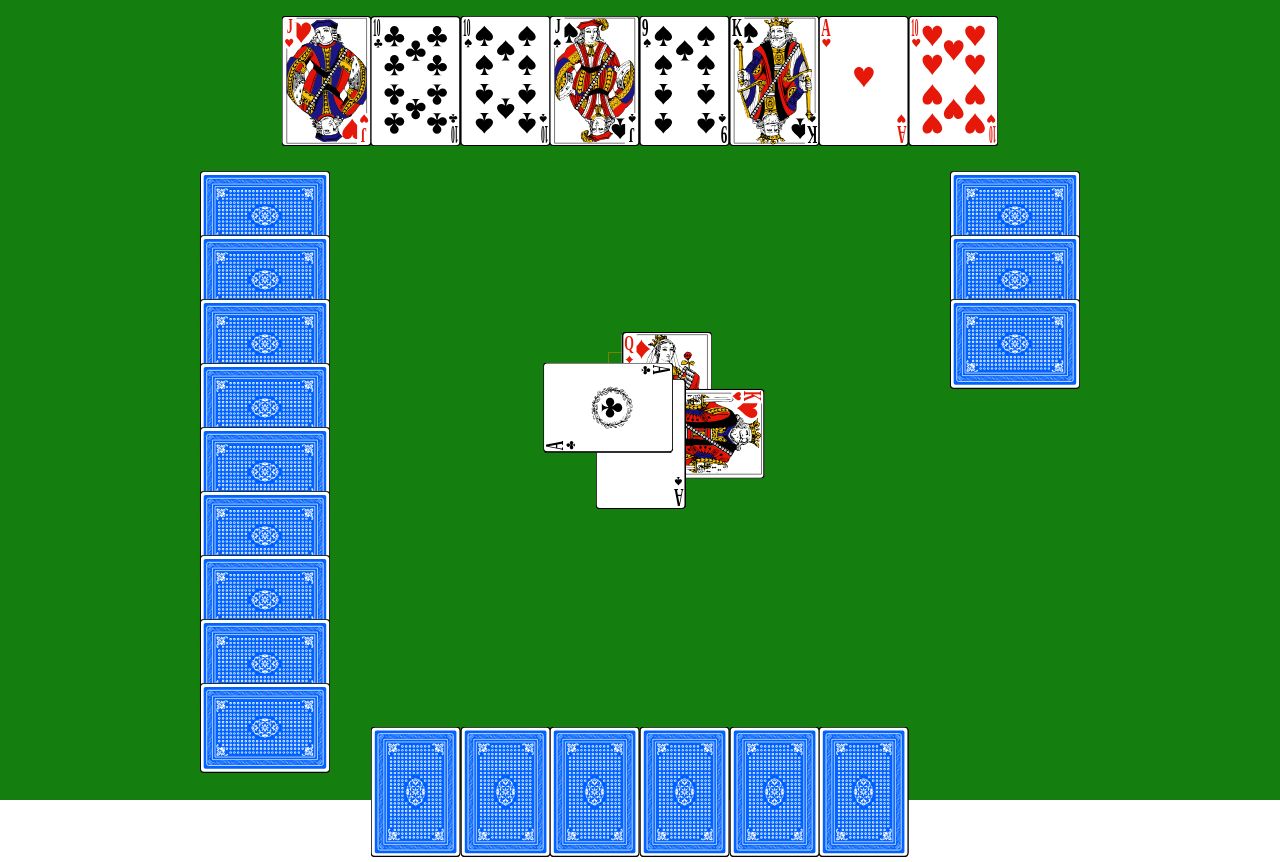
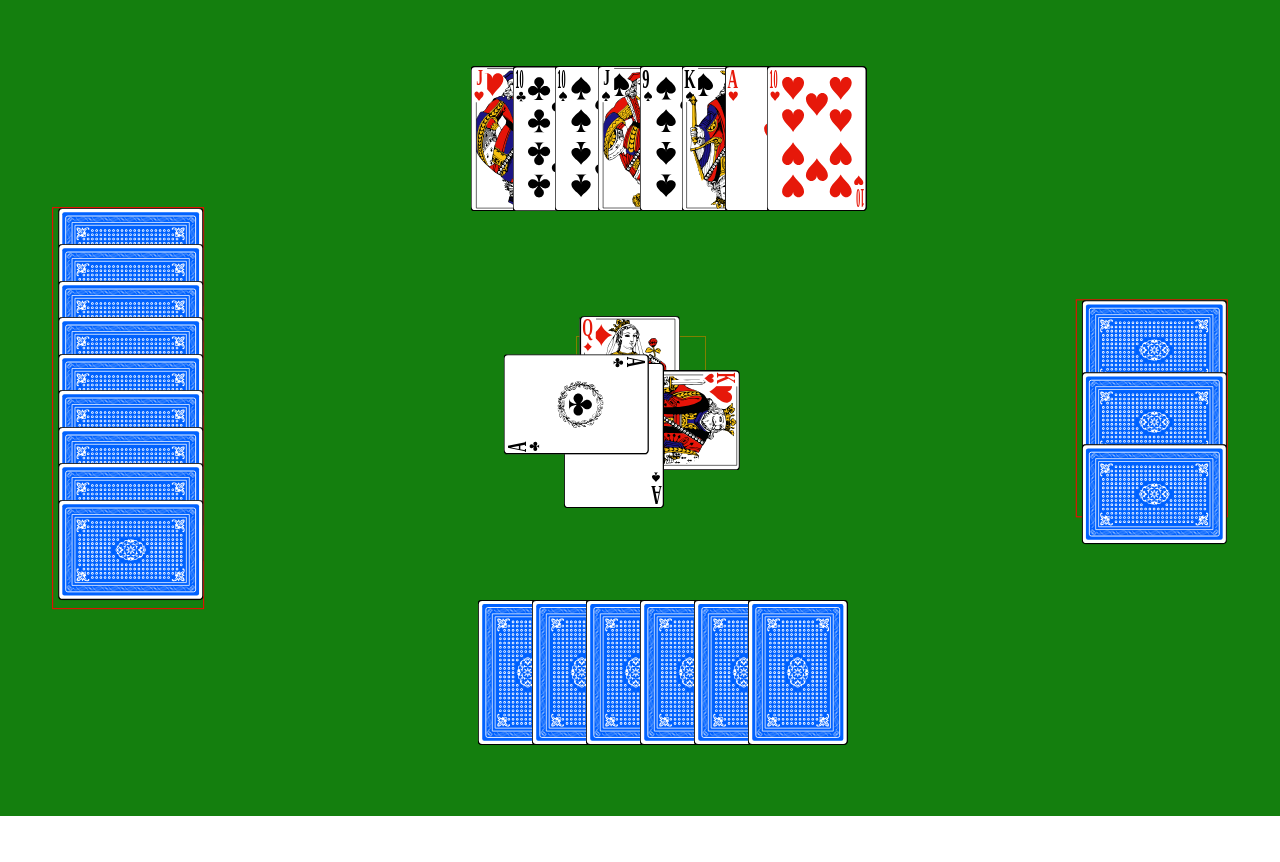
Before and after one commit to mvjseppa/marjapussi, a React (Create React App) app: page / in a window 1280 px wide. After the commit the page ends 816 px from the top, so only its background shows below. Built offline with nearby package versions, Linux system fonts and the light colour scheme.

Commit message:
overlapping cards layout

```diff
--- a/src/App.css
+++ b/src/App.css
@@ -1,66 +1,57 @@
 .App {
   text-align: center;
   background-color: #147F0E;
-  width:100vw;
-  height:100vh;
 }
 
 .hand-cards {
   height: 100vh;
-  display: inline-flex;
+  display: flex;
   flex-direction: column;
-  align-items: stretch;
+  justify-content: space-around;
+  padding-left: 10vw;
+  padding-right: 10vw;
+  padding-top: 1vh;
+  padding-bottom: 1vh;
+}
+
+.hand-horizontal {
+  display: flex;
+  flex-direction: row;
   justify-content: center;
 }
 
-.hand-row{
+.hand-vertical {
   display: flex;
   flex-direction: row;
-  align-items: flex-start;
+  justify-content: space-between;
 }
+
 
 .hand0{
   display: flex;
   flex-direction: row;
-  flex-grow: 0;
+  justify-content: center;
 }
 
 .hand1 {
+  border: 1px solid red;
   display: flex;
-  flex-direction: column;
-  flex-grow: 0;
-  min-height: 30vw;
+  flex-direction: row;
+  transform: translateX(50%) rotate(90deg);
 }
 
 .hand2 {
   display: flex;
   flex-direction: row;
-  flex-grow: 0;
+  justify-content: center;
 }
 
 .hand3 {
-  display: flex;
-  flex-direction: column;
-  flex-grow: 0;
-  min-height: 30vw;
-}
-
-.hand-row {
-  width: 100vw;
+  border: 1px solid red;
   display: flex;
   flex-direction: row;
-}
-
-.padding {
-  max-height: 10px;
-  display: flex;
-  flex-grow: 3;
-}
-
-.padding-half {
-  max-height: 10px;
-  display: flex;
-  flex-grow: 1;
+  transform: translateX(-50%) rotate(90deg);
+  min-width: 50vh
 }
 
 .table-cards {
@@ -68,10 +59,10 @@
   position: absolute;
   top: 50vh;
   left: 50vw;
-  width: 5vw;
-  height: 7.5vw;
-  margin-left: -2.5vw;
-  margin-top: -3.75vw;
+  width: 10vw;
+  height: 10vw;
+  margin-left: -5vw;
+  margin-top: -5vw;
 }
 
 .table0{
@@ -126,30 +117,6 @@
   transform: scale(1.5,1.5);
 }
 
-.card-red {
-  color: red
-}
-
-.card-black {
-  color: black
-}
-
-.hand1 > .card {
-  height: 5vw;
-}
-
-.hand1 > .card > svg{
-  transform: rotate(90deg);
-}
-
-.hand3 > .card {
-  height: 5vw;
-}
-
-.hand3 > .card > svg{
-  transform: rotate(90deg);
-}
-
 
 @keyframes App-logo-spin {
   from {
--- a/src/components/Card.jsx
+++ b/src/components/Card.jsx
@@ -48,19 +48,21 @@ class Card extends React.Component {
   }
 
   render () {
-    let { cardValue } = this.props
+    let { cardValue, overlap } = this.props
 
     const viewBox = this.getCardViewBox()
 
     const src = `${cards}`
-    // const viewBox = '0 0 100 145'
 
     const divClass = cardValue.startsWith('♥') || cardValue.startsWith('♦')
       ? 'card card-red' : 'card card-black'
 
+    const margin = overlap ? `${-6 * overlap}vw` : 0
+    console.log(margin)
+
     return (
-      <div width="100" height="145.3" className={divClass} onClick={this.handleClick}>
-        <svg viewBox={viewBox} >
+      <div className={divClass} onClick={this.handleClick} style={{marginRight: margin}}>
+        <svg width="100" height="145.3" viewBox={viewBox} >
           <image href={src} />
         </svg>
       </div>
--- a/src/components/HandCards.jsx
+++ b/src/components/HandCards.jsx
@@ -7,11 +7,11 @@ class HandCards extends React.Component {
     const {hand} = player.cards
 
     if (Array.isArray(hand)) {
-      return hand.map((card, i) => (<Card key={i} cardValue={card} />))
+      return hand.map((card, i) => (<Card key={i} cardValue={card} overlap={hand.length / 13} />))
     } else {
       let cards = []
       for (let i = 0; i < hand; i++) {
-        cards.push(<Card key={i} cardValue='B3' />)
+        cards.push(<Card key={i} cardValue='B3' overlap={hand / 13}/>)
       }
       return cards
     }
@@ -28,23 +28,12 @@ class HandCards extends React.Component {
 
     return (
       <div className='hand-cards'>
-        <div className='hand-row'>
-          <div className='padding' />
-          {hands[0]}
-          <div className='padding' />
+        <div className='hand-horizontal'>{hands[0]}</div>
+        <div className='hand-vertical'>
+          {hands[3]}
+          {hands[1]}
         </div>
-        <div className='hand-row'>
-          <div className='padding-half'/>
-          {hands[3]}
-          <div className='padding'/>
-          {hands[1]}
-          <div className='padding-half'/>
-        </div>
-        <div className='hand-row'>
-          <div className='padding' />
-          {hands[2]}
-          <div className='padding' />
-        </div>
+        <div className='hand-horizontal'>{hands[2]}</div>
       </div>
     )
   }
```
